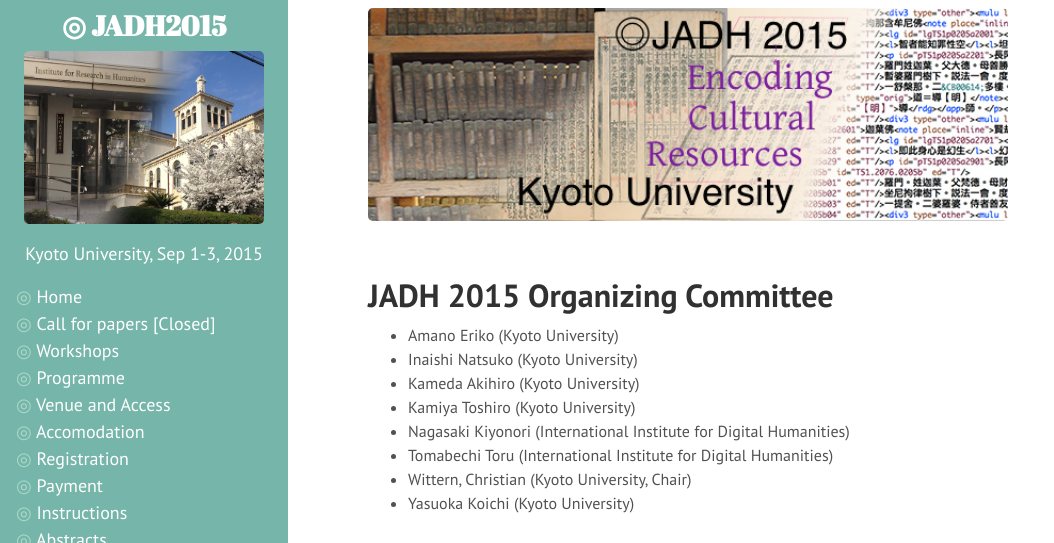
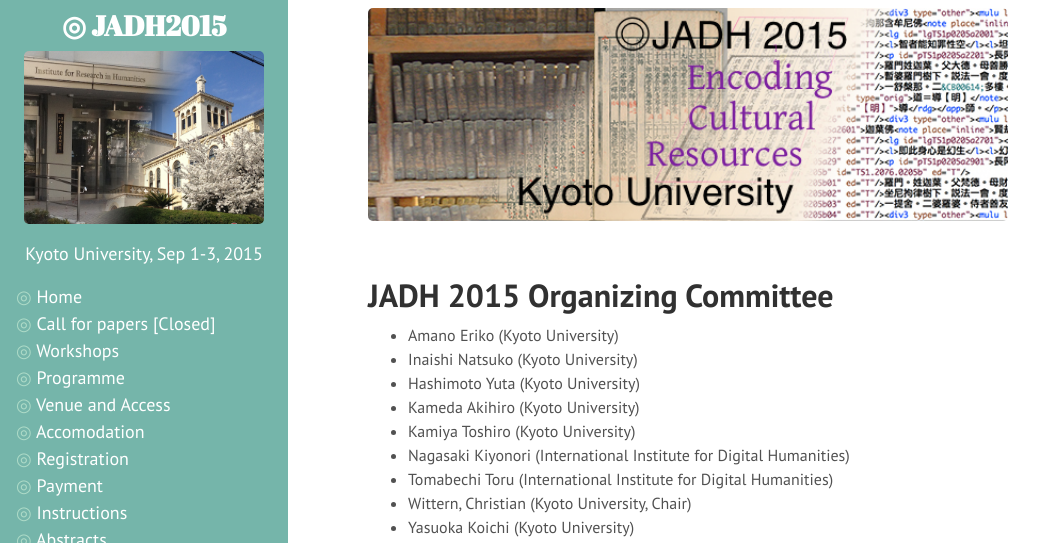
Before and after one commit to jadh2015/jadh2015.github.io, a Jekyll site: the page built from 11committee.md, in a window 1280 px wide, cut to the strip 0-543 px from the top of the page. Shown: the whole strip, without its empty margins (0-1054 px from the left). Built offline with Jekyll 4.4.1, drawn with Linux system fonts in a browser that asks for light colours; comment, search, counter and statistics services are not loaded.

Commit message:
correction to committee.

```diff
--- a/11committee.md
+++ b/11committee.md
@@ -8,6 +8,7 @@
 
  - Amano Eriko (Kyoto University)
  - Inaishi Natsuko (Kyoto University)
+ - Hashimoto Yuta (Kyoto University)
  - Kameda Akihiro (Kyoto University)  <!-- Center for Integrated Area Studies -->
  - Kamiya Toshiro (Kyoto University)
  - Nagasaki Kiyonori (International Institute for Digital Humanities)
```
